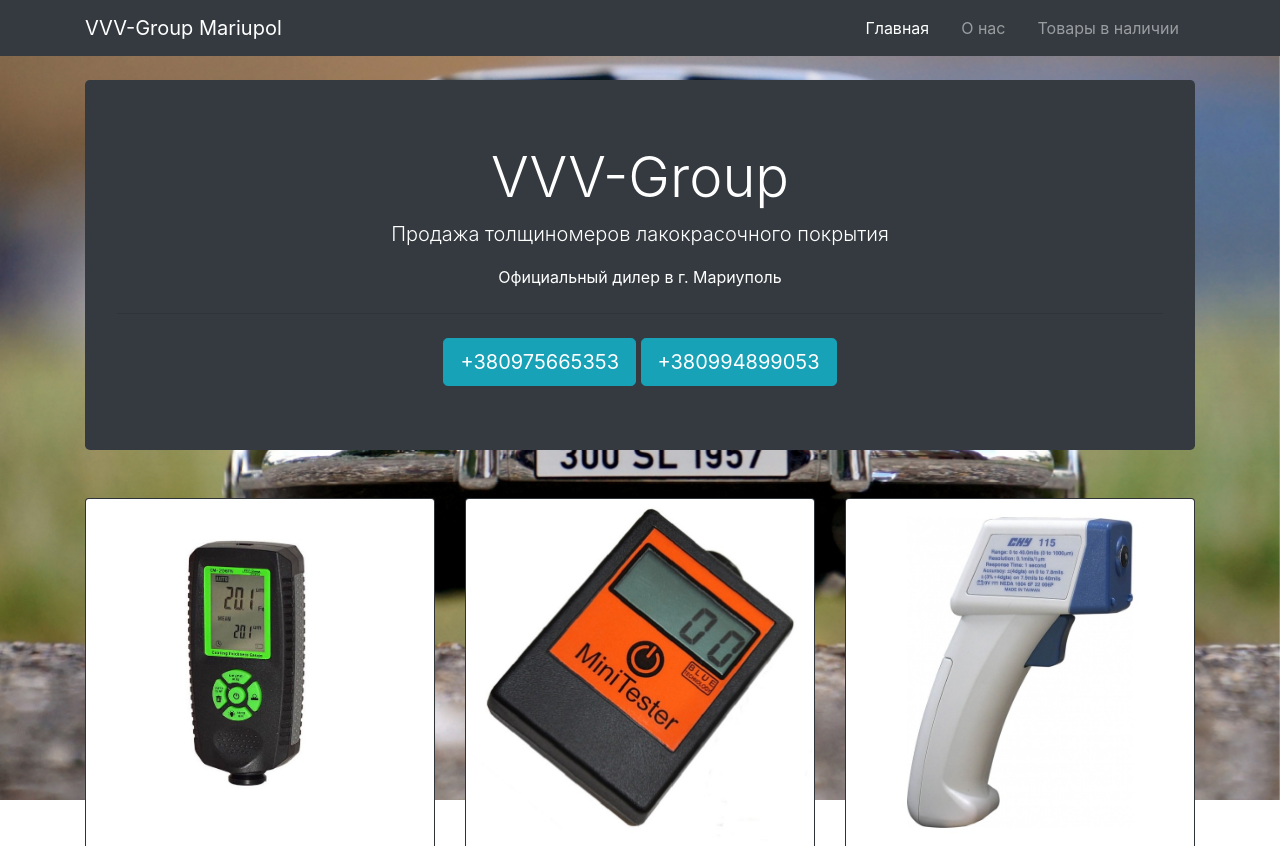
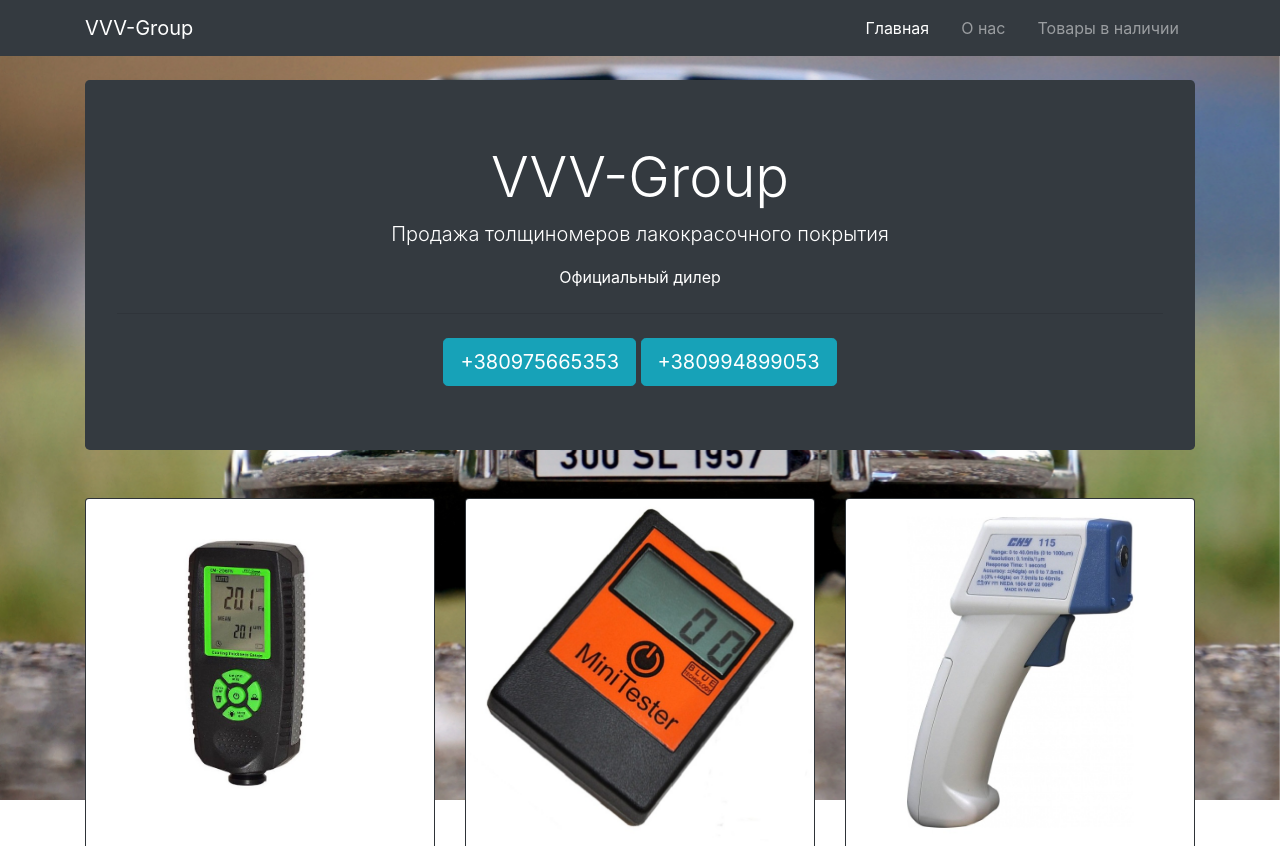
Before and after one commit to avanglion59/vvvshop, a Django app: page / in a window 1280 px wide. Shown: the top 846 px of the page. Run offline with Django 3.2, Linux system fonts and the light colour scheme; data comes from the database, SQL or seed files in the repository; some libraries are stand-ins or nearby versions.

Commit message:
Change site templates

```diff
--- a/shop/templates/index.html
+++ b/shop/templates/index.html
@@ -7,7 +7,7 @@
         <div class="jumbotron bg-dark text-white">
             <h1 class="display-4 text-center">VVV-Group</h1>
             <p class="lead text-center">Продажа толщиномеров лакокрасочного покрытия</p>
-            <p class="text-center">Официальный дилер в г. Мариуполь</p>
+            <p class="text-center">Официальный дилер</p>
             <hr class="my-4">
             <div class="w-100 text-center">
                 <a class="text-center btn btn-lg btn-info">+380975665353</a>
--- a/templates/base.html
+++ b/templates/base.html
@@ -33,7 +33,7 @@
 
 <nav class="navbar navbar-dark bg-dark navbar-expand-lg mb-4">
     <div class="container">
-        <a class="navbar-brand" href="{% url 'index' %}">VVV-Group Mariupol</a>
+        <a class="navbar-brand" href="{% url 'index' %}">VVV-Group</a>
         <button class="navbar-toggler" type="button" data-toggle="collapse" data-target="#navbarSupportedContent"
                 aria-controls="navbarSupportedContent" aria-expanded="false" aria-label="Toggle navigation">
             <span class="navbar-toggler-icon"></span>
```
